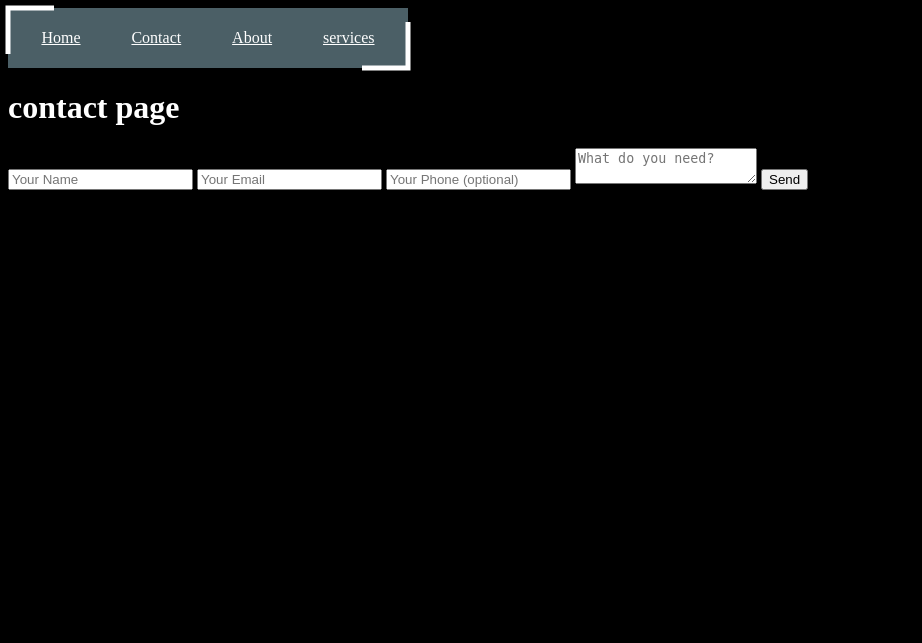
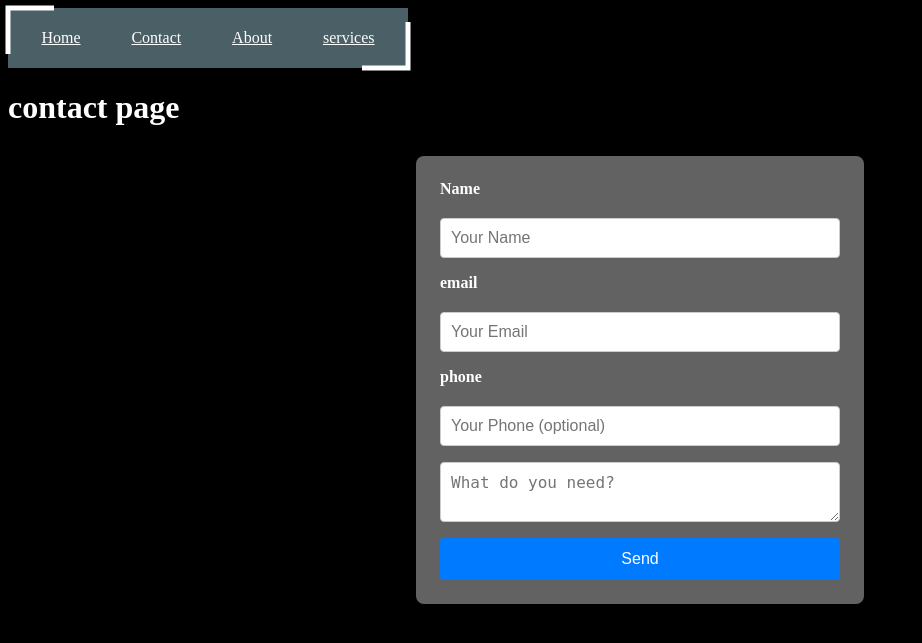
Before and after one commit to FazeelAr/famtrix-website, a Flask app: page /contact in a window 1280 px wide. Shown: the top 643 px of the page, without its empty margins (0-922 px from the left). Run offline with Flask 3, Linux system fonts and the light colour scheme.

Commit message:
email functionality implemented

```diff
--- a/server.py
+++ b/server.py
@@ -1,17 +1,12 @@
 import os
 from dotenv import load_dotenv
 load_dotenv()
-print(os.getenv("DATABASE_URL"))
 from flask import Flask, request, jsonify, render_template, request, redirect, url_for
 from flask_sqlalchemy import SQLAlchemy
 from datetime import datetime
-# from flask_admin import Admin
-# from flask_admin.contrib.sqla import ModelView
+import smtplib
 
-# from flask_admin import AdminIndexView, expose
-# from flask_login import current_user
-
-app = Flask("Company Website")
+app = Flask(__name__)
 app.config['SQLALCHEMY_DATABASE_URI'] = os.getenv("DATABASE_URL")
 app.config['SQLALCHEMY_TRACK_MODIFICATIONS'] = False
 db = SQLAlchemy(app)
@@ -24,30 +19,6 @@ class ContactRequest(db.Model):
     phone = db.Column(db.String)
     message = db.Column(db.Text)
     created_at = db.Column(db.DateTime, default=datetime.utcnow)
-
-
-## admin panel ###
-
-
-# Initialize admin
-
-# Add your models
-
-
-## login admin panel
-
-
-# class MyAdminIndexView(AdminIndexView):
-#     @expose('/')
-#     def index(self):
-#         if not current_user.is_authenticated:
-#             return redirect(url_for('login'))  # Your login route
-#         return super().index()
-
-# admin = Admin(app, name='Admin', template_mode='bootstrap4', index_view=MyAdminIndexView())
-# admin.add_view(ModelView(ContactRequest, db.session))
-
-
 
 
 
@@ -79,6 +50,20 @@ def contact():
         db.session.add(new_contact)
         db.session.commit()
 
+        ## email functionality ##
+        sender = 'webfamtrix@gmail.com'
+        reciever = 'webfamtrix@gmail.com'
+        subject = f'Client email: {full_name}'
+        text = f"Subject: {subject}\n\n{message}"
+
+        server = smtplib.SMTP("smtp.gmail.com", 587)
+        server.starttls()
+
+        server.login(sender, os.getenv('APP_PASSWORD'))
+        server.sendmail(sender, reciever, text)
+
+
+
         return redirect(url_for('contact'))  # Or show success message
 
     return render_template('contact.html')
--- a/static/styles.css
+++ b/static/styles.css
@@ -23,6 +23,7 @@
   /* Must specify these values here as something *different* just so that the transition works properly */
   stroke-dashoffset: 1;
   stroke-dasharray: 0;
+
 }
 
 .container {
--- a/templates/contact.html
+++ b/templates/contact.html
@@ -4,11 +4,53 @@
 
 {% block content %}
 
+<style>
+  form {
+    max-width: 400px;
+    margin: 30px auto;
+    padding: 24px;
+    background: rgb(99, 98, 98);
+    border-radius: 8px;
+    box-shadow: 0 2px 8px rgba(0,0,0,0.08);
+    display: flex;
+    flex-direction: column;
+    gap: 16px;
+  }
+  input, textarea {
+    padding: 10px;
+    border: 1px solid #ccc;
+    border-radius: 4px;
+    font-size: 1rem;
+    width: 100%;
+    box-sizing: border-box;
+  }
+  label {
+    font-weight: bold;
+    margin-bottom: 4px;
+  }
+  button[type="submit"] {
+    background: #007bff;
+    color: #fff;
+    border: none;
+    padding: 12px;
+    border-radius: 4px;
+    font-size: 1rem;
+    cursor: pointer;
+    transition: background 0.2s;
+  }
+  button[type="submit"]:hover {
+    background: #0056b3;
+  }
+</style>
+
 <h1>contact page</h1>
 
 <form action="/contact" method="post">
+  <label for="full_name">Name</label>
   <input name="full_name" placeholder="Your Name" required />
+  <label for="email">email</label>
   <input name="email" placeholder="Your Email" required />
+  <label for="phone">phone</label>
   <input name="phone" placeholder="Your Phone (optional)" />
   <textarea name="message" placeholder="What do you need?" required></textarea>
   <button type="submit">Send</button>
```
Also changed, not shown: admin.py (deleted, +0 -8 lines).
